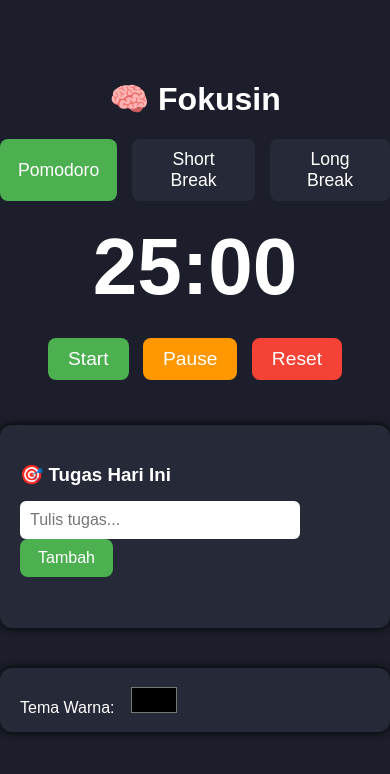
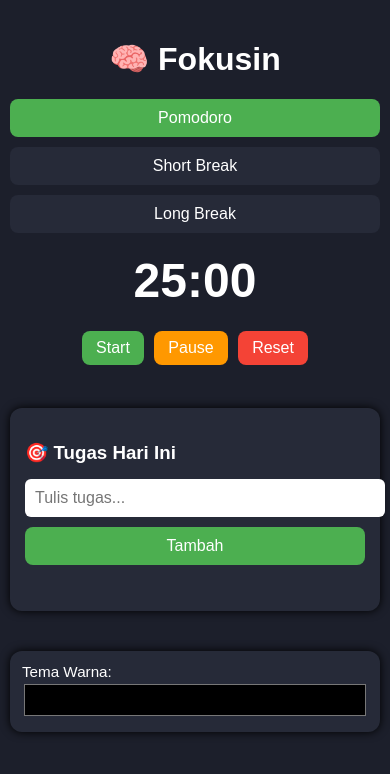
Before and after one commit to Bintang444/fokusin, a plain HTML site: page index.html in a window 390 px wide. Drawn offline with Linux system fonts and the light colour scheme.

Commit message:
first commit2

```diff
--- a/style.css
+++ b/style.css
@@ -142,3 +142,62 @@ body {
   padding: 0;
   background: none;
 }
+
+@media (max-width: 600px) {
+  .container {
+    margin-top: 40px;
+    padding: 0 10px;
+  }
+
+  #time {
+    font-size: 3rem;
+  }
+
+  .buttons button {
+    font-size: 1rem;
+    padding: 8px 14px;
+    margin: 3px;
+  }
+
+  .mode-selector {
+    flex-direction: column;
+    gap: 10px;
+  }
+
+  .mode-selector .mode {
+    width: 100%;
+    font-size: 1rem;
+  }
+
+  .todo {
+    max-width: 100%;
+    padding: 15px;
+  }
+
+  #taskInput {
+    width: 100%;
+    margin-bottom: 10px;
+    margin-right: 0;
+  }
+
+  #addTask {
+    width: 100%;
+    padding: 10px;
+  }
+
+  .color-picker {
+    max-width: 100%;
+    padding: 12px;
+    font-size: 0.95rem;
+  }
+
+  #colorPicker {
+    width: 100%;
+    height: 40px;
+  }
+
+  #taskList li {
+    flex-wrap: wrap;
+    font-size: 0.95rem;
+  }
+}
```
